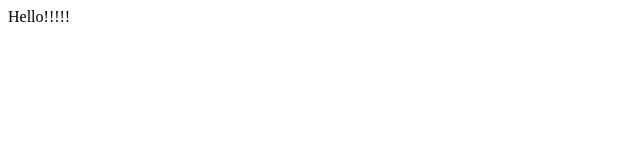
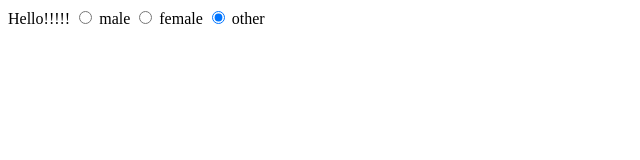
Before and after one commit to TSShrol/EXAMPLE1, a plain HTML site: page index.html in a window 1280 px wide. Shown: the whole page, without its empty margins (0-640 px from the left). Drawn offline with Linux system fonts and the light colour scheme.

Commit message:
Update index.html
Hello

```diff
--- a/index.html
+++ b/index.html
@@ -8,5 +8,14 @@
 </head>
 <body>
     Hello!!!!!
+     <input type="radio" name="sex" id="male" value="value">
+            <!-- <span>male</span> -->
+            <label for="male">male</label>
+            <input type="radio" name="sex" id="">
+            <!-- <span>female</span> -->
+            <label for="female">female</label>
+            <input type="radio" name="sex" id="" checked>
+            <!-- <span>other</span> -->
+            <label for="other">other</label>
 </body>
 </html>
```
